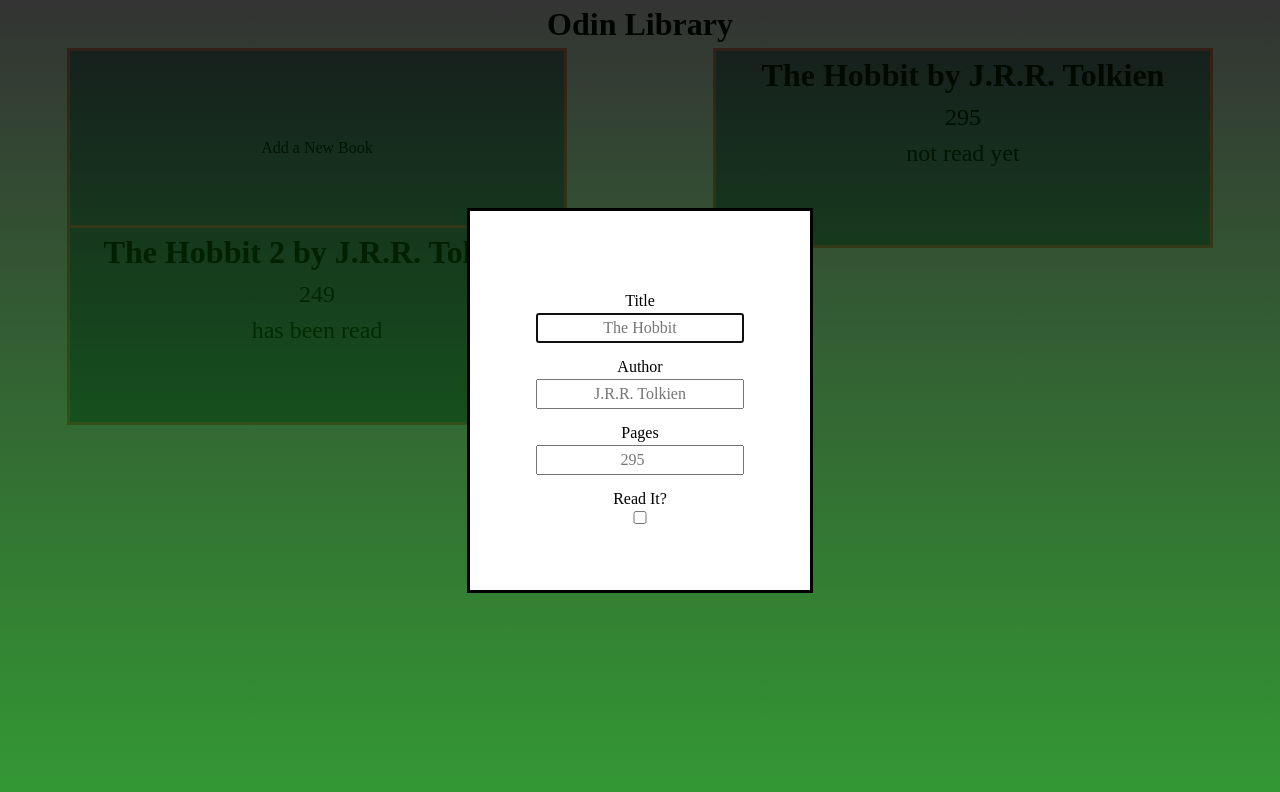
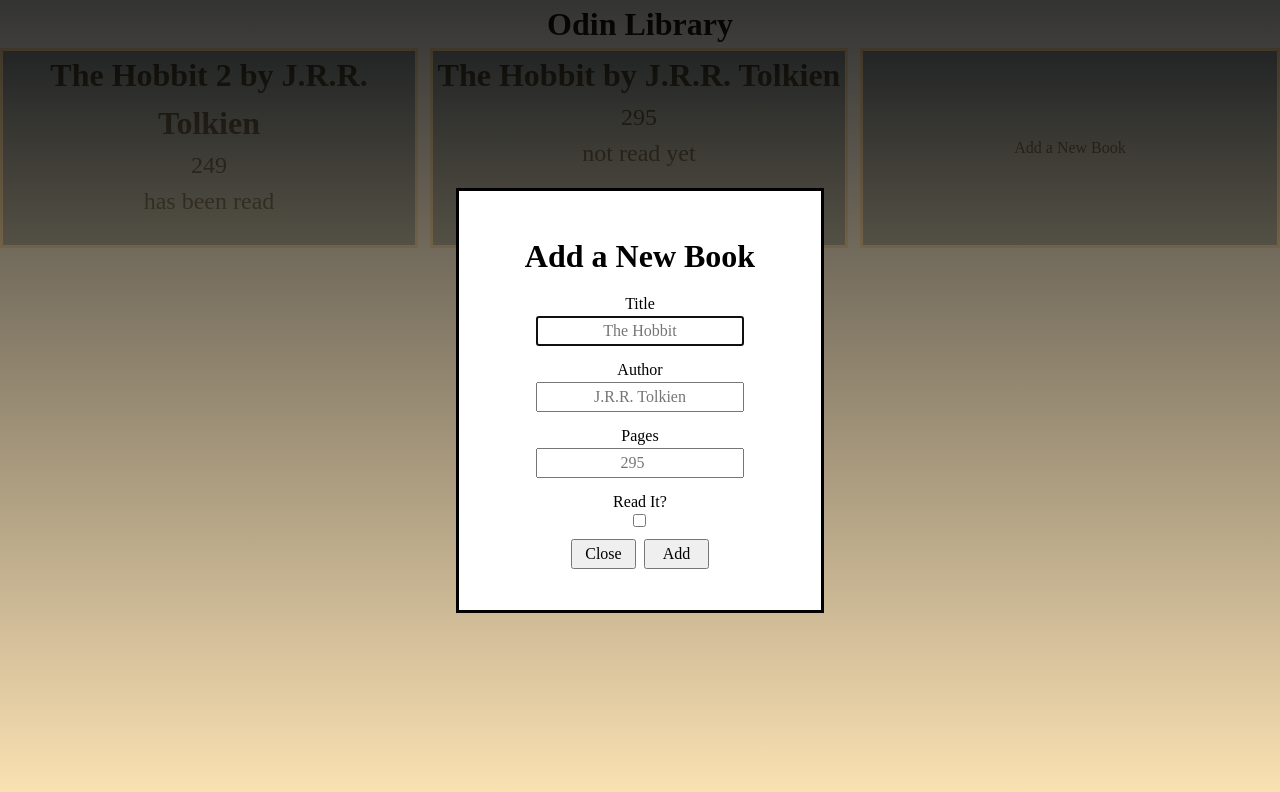
Before and after one commit to worsleyj/odin-library, a plain HTML site: page index.html in a window 1280 px wide. Both pictures are taken after a click on the button "Add a New Book". Drawn offline with Linux system fonts and the light colour scheme.

Commit message:
finalize modal styling

```diff
--- a/index.html
+++ b/index.html
@@ -23,6 +23,8 @@
     </div>
     <dialog class="modal">
         <form id="new-book-form" method="dialog">
+            <h1>Add a New Book</h1>
+
             <label for="title">Title</label>
             <input type="text" placeholder="The Hobbit">
 
@@ -34,6 +36,12 @@
 
             <label for="hasRead">Read It?</label>
             <input type="checkbox" name="hasRead">
+
+            <div class="button-container">
+                <button class="close-modal">Close</button>
+                <button class="submit">Add</button>
+            </div>
+
         </form>
 
     </dialog>
--- a/script.js
+++ b/script.js
@@ -41,7 +41,7 @@ function displayLibrary() {
         bookCard.appendChild(titleAuthor);
         bookCard.appendChild(pageNumber);
         bookCard.appendChild(readStatus);
-        libraryContainer.appendChild(bookCard);
+        libraryContainer.prepend(bookCard);
     });
 }
 
--- a/styles.css
+++ b/styles.css
@@ -33,17 +33,20 @@ p, h1, h2, h3, h4, h5, h6 {
 }
 
 .library-container {
-    display: grid;
-    grid-template: 40% 40% / 1fr 1fr;
+    display: flex;
     justify-items: center;
     gap: 12px;
 }
 
 .book-card {
     background-color: slategray;
-    border: solid salmon;
+    border: solid rgb(252, 220, 161);
     width: 500px;
     height: 200px;
+}
+
+.book-card:hover {
+    opacity: .8;
 }
 
 .title-author {
@@ -60,13 +63,25 @@ p, h1, h2, h3, h4, h5, h6 {
 }
 
 .modal::backdrop {
-    background: linear-gradient(180deg, black, green);
+    background: linear-gradient(180deg, black, rgb(252, 220, 161));
     opacity: .8;
 }
+
 form {
     display: flex;
     flex-direction: column;
-    padding: 50px;
+    align-items: center;
+    padding: 25px 50px;
+}
+
+.button-container {
+    display: flex;
+    gap: 8px;
+}
+
+.button-container > button {
+    width: 65px;
+    margin-top: 12px;
 }
 
 label {
```
